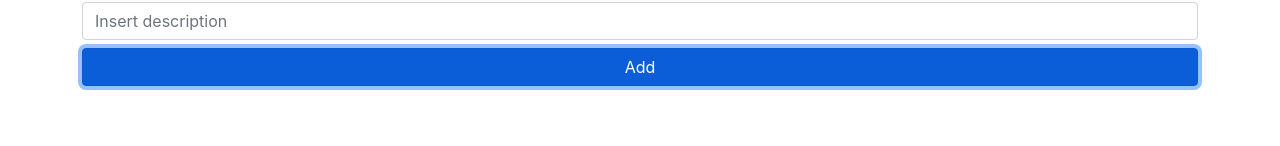
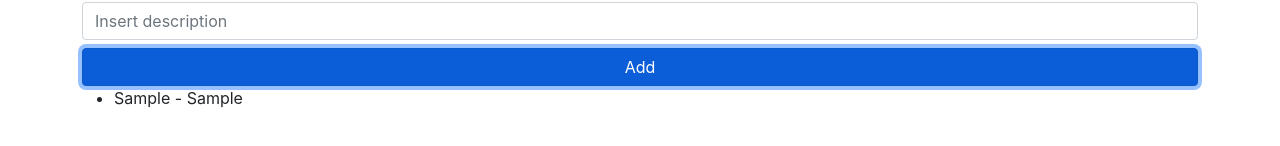
Before and after one commit to etcheverrypablol/react-desde-cero-udemy, a React (Create React App) app in the folder my-app/: page / in a window 1280 px wide. Both pictures are taken after typing "Sample", "Sample" into the empty fields and a click on the button "Add". Shown: the part 194-340 px from the top of the page. Built offline with nearby package versions, Linux system fonts and the light colour scheme.

Commit message:
Using useSate for create a lis of the fruit

```diff
--- a/my-app/src/components/FormView.jsx
+++ b/my-app/src/components/FormView.jsx
@@ -3,6 +3,7 @@ import React, { useState } from 'react';
 const FormView = () => {
   const [fruit, setFruit] = useState('');
   const [description, setDescription] = useState('');
+  const [fruitLis, setFruitList] = useState([]);
 
   const saveData = (e) => {
     e.preventDefault();
@@ -15,6 +16,7 @@ const FormView = () => {
       return;
     }
     console.log('Procesing data...' + fruit + description);
+    setFruitList([...fruitLis, { fruit, description }]);
     // Clean the inputs when insert data and press add button
     e.target.reset();
     setFruit('');
@@ -36,8 +38,14 @@ const FormView = () => {
           className='form-control mb-2'
           onChange={(e) => setDescription(e.target.value)}
         />
-
         <button className='w-100 btn btn-primary '>Add</button>
+        <ul>
+          {fruitLis.map((fruit, index) => (
+            <li key={index}>
+              {fruit.fruit} - {fruit.description}
+            </li>
+          ))}
+        </ul>
       </form>
     </div>
   );
```
